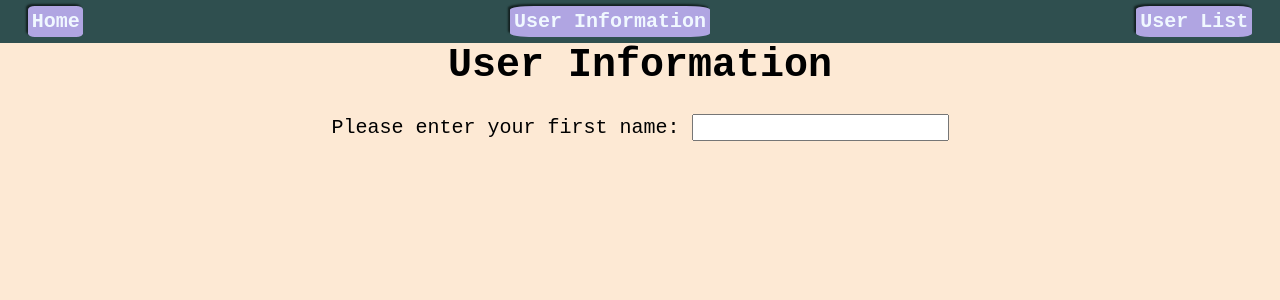
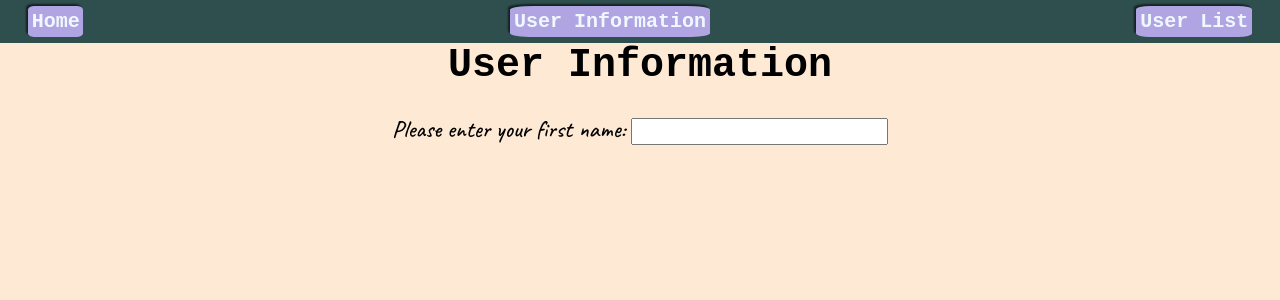
Before and after one commit to dEhiN/CBCDiploma--FSWAD, a React (Vite) app in the folder Module7_MEAN_Stack/assignments/1/code/assignment_one/: page / in a window 1280 px wide. Both pictures are taken after a click on the button "User Information". Shown: the top 300 px of the page. Built offline with nearby package versions, Linux system fonts and the light colour scheme; the HTML template or start-up script is replaced by a standard one; a web font is replaced by a local one.

Commit message:
Added some class information for css styling

```diff
--- a/Module7_MEAN_Stack/assignments/1/code/assignment_one/src/components/FormInputElement.jsx
+++ b/Module7_MEAN_Stack/assignments/1/code/assignment_one/src/components/FormInputElement.jsx
@@ -14,7 +14,9 @@
 function FormInputElement(props) {
 	return (
 		<>
-			<label htmlFor={props.id}>{props.labelText}</label>
+			<label htmlFor={props.id} className="fonts-google caveat-medium font-size-md">
+				{props.labelText}
+			</label>
 			<input
 				type={props.inputType}
 				name={props.inputName}
```
